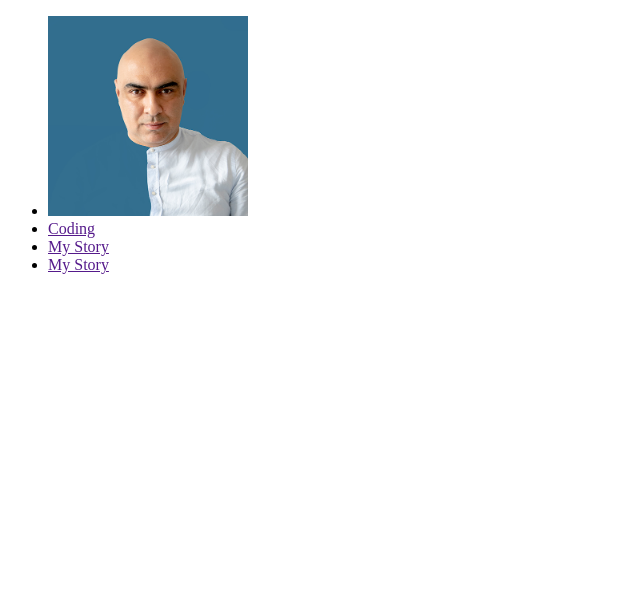
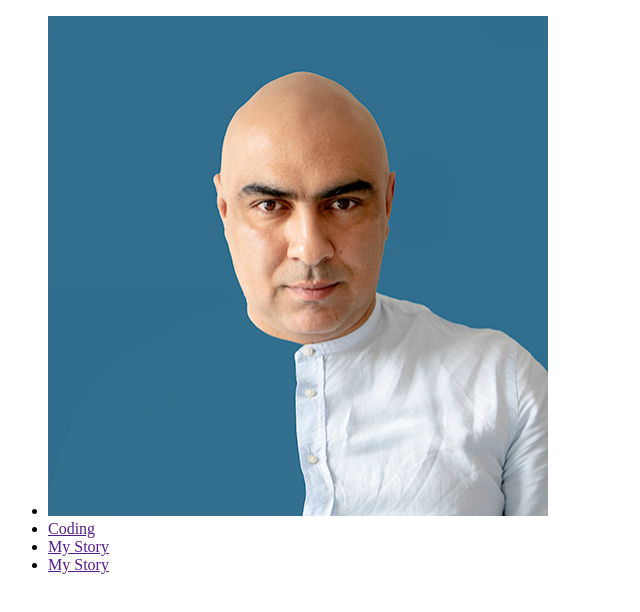
Before and after one commit to MohsenKaramiDeveloper/my-portfolio, a plain HTML site: page index.html in a window 1280 px wide. Shown: the whole page, without its empty margins (0-640 px from the left). Drawn offline with Linux system fonts and the light colour scheme.

Commit message:
500 p image

```diff
--- a/index.html
+++ b/index.html
@@ -10,7 +10,7 @@
         <nav role="navigation" aria-label="main menu">
             <ul class="navbar" >
                 <li><a href="about.html" ><img src="images/Mohsen Karami.jpg" alt="Mohsen's face happy surrounded by blue color"
-                    width="200" height="200"></a></li>
+                    width="500" height="500"></a></li>
                 <li><a href=""> Coding</a></li>
                 <li><a href=""> My Story</a></li>
                 <li><a href=""> My Story</a></li>
```
